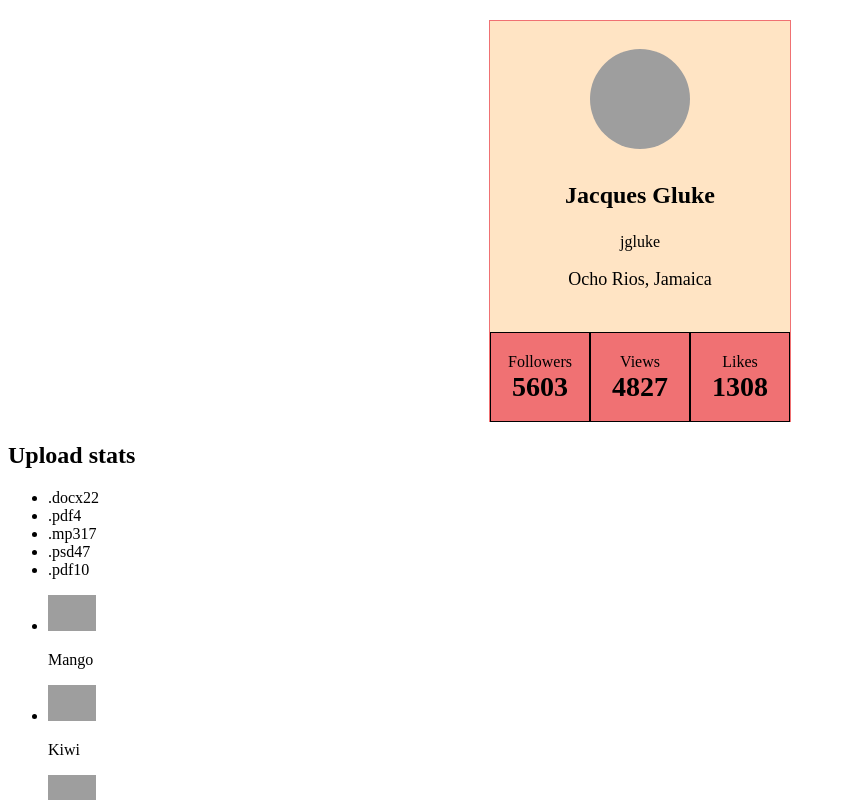
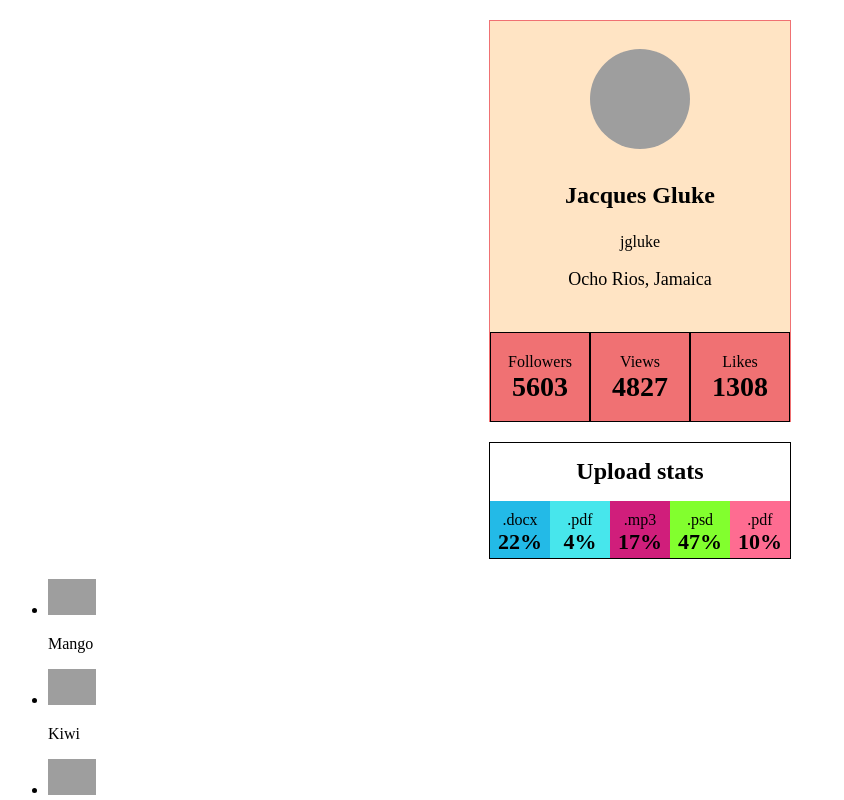
Before and after one commit to YanaSheri/goit-react-hw-01-components, a React (Create React App) app: page / in a window 1280 px wide. Shown: the top 800 px of the page, without its empty margins (0-844 px from the left). Built offline with nearby package versions, Linux system fonts and the light colour scheme; grey boxes are pictures that could not be loaded.

Commit message:
Add styles to Statistics component

```diff
--- a/src/components/Statistics/Statistics.jsx
+++ b/src/components/Statistics/Statistics.jsx
@@ -1,12 +1,20 @@
 import PropTypes from "prop-types";
+import s from './Statistics.module.css';
+
 const Statistics = ({ stats }) => {
-    return <section className="statistics">
-    <h2 className="title">Upload stats</h2>
-    <ul className="stat-list">
+    return <section className={s["statistics"]}>
+    <h2 className={s["title"]}>Upload stats</h2>
+    <ul className={s["statList"]}>
         {stats.map(stat => (
-            <li className="item" key={stat.id}>
-                <span className="label">{stat.label}</span>
-                <span className="percentage">{stat.percentage}</span>
+            <li className={s["item"]} key={stat.id}
+            style={{
+                backgroundColor: `#${Math.floor(Math.random() * 16777215).toString(
+                16,
+                )}`,
+            }}
+            >
+                <span className={s["label"]}>{stat.label} </span>
+                <span className={s["percentage"]}>{stat.percentage}%</span>
             </li>
             ))
         }
--- /dev/null
+++ b/src/components/Statistics/Statistics.module.css
@@ -0,0 +1,31 @@
+.statistics {
+    width: 300px;
+    height: 100px;
+    border: 1px solid black;
+    margin: 20px auto;
+    padding-top: 15px;
+}
+
+.title {
+    background-color: fff;
+    text-align: center;
+    margin: 0;
+}
+
+.statList {
+    display: flex;
+    list-style: none;
+    padding-inline-start: 0;
+    height: 57px;
+}
+
+.item {
+    width: calc(100% / 4);
+    padding: 10px 5px;
+    text-align: center;
+}
+
+.percentage {
+    font-size: 22px;
+    font-weight: 600;
+}
```
Also changed, not shown: src/components/Statistics/Statistics.module.scss (deleted).
